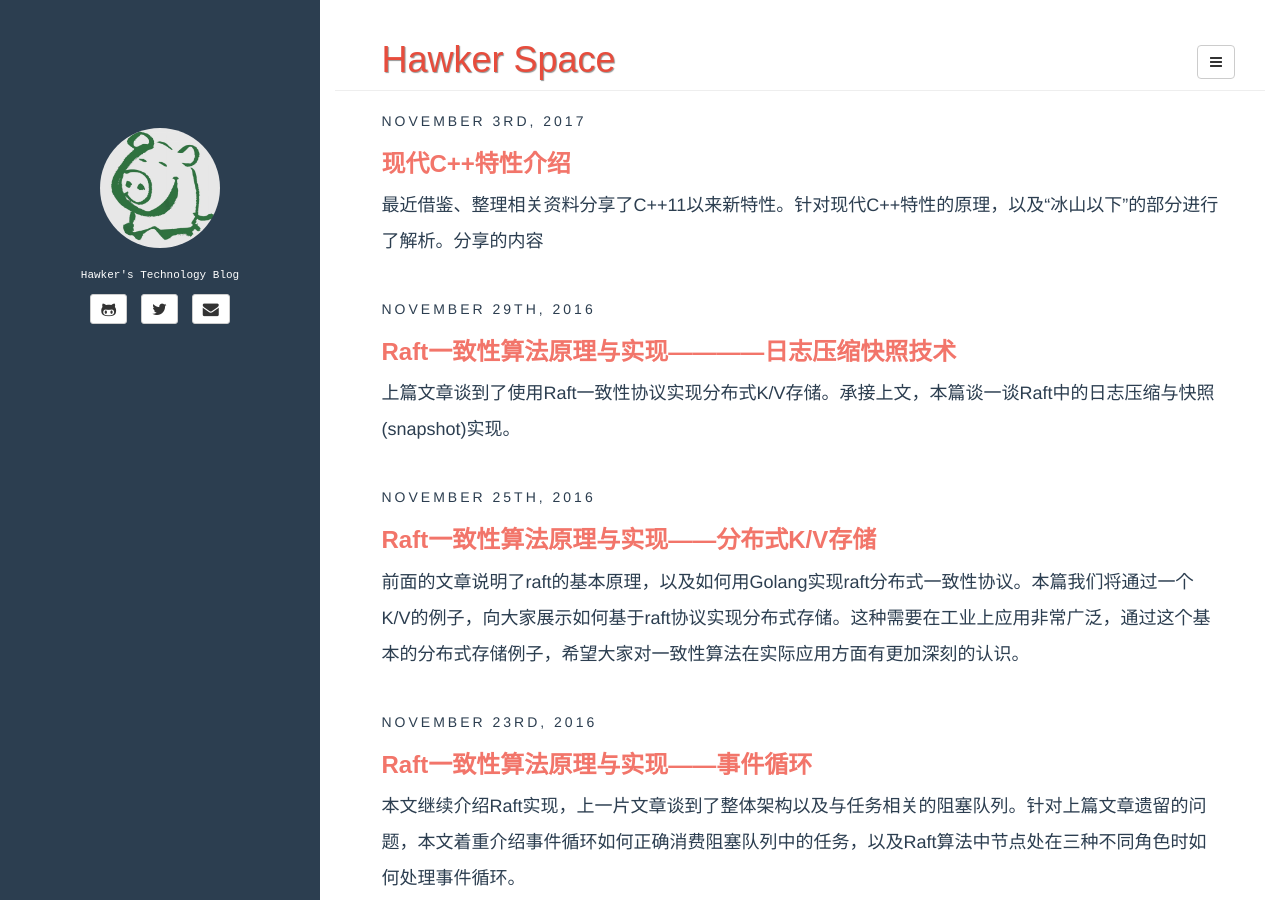
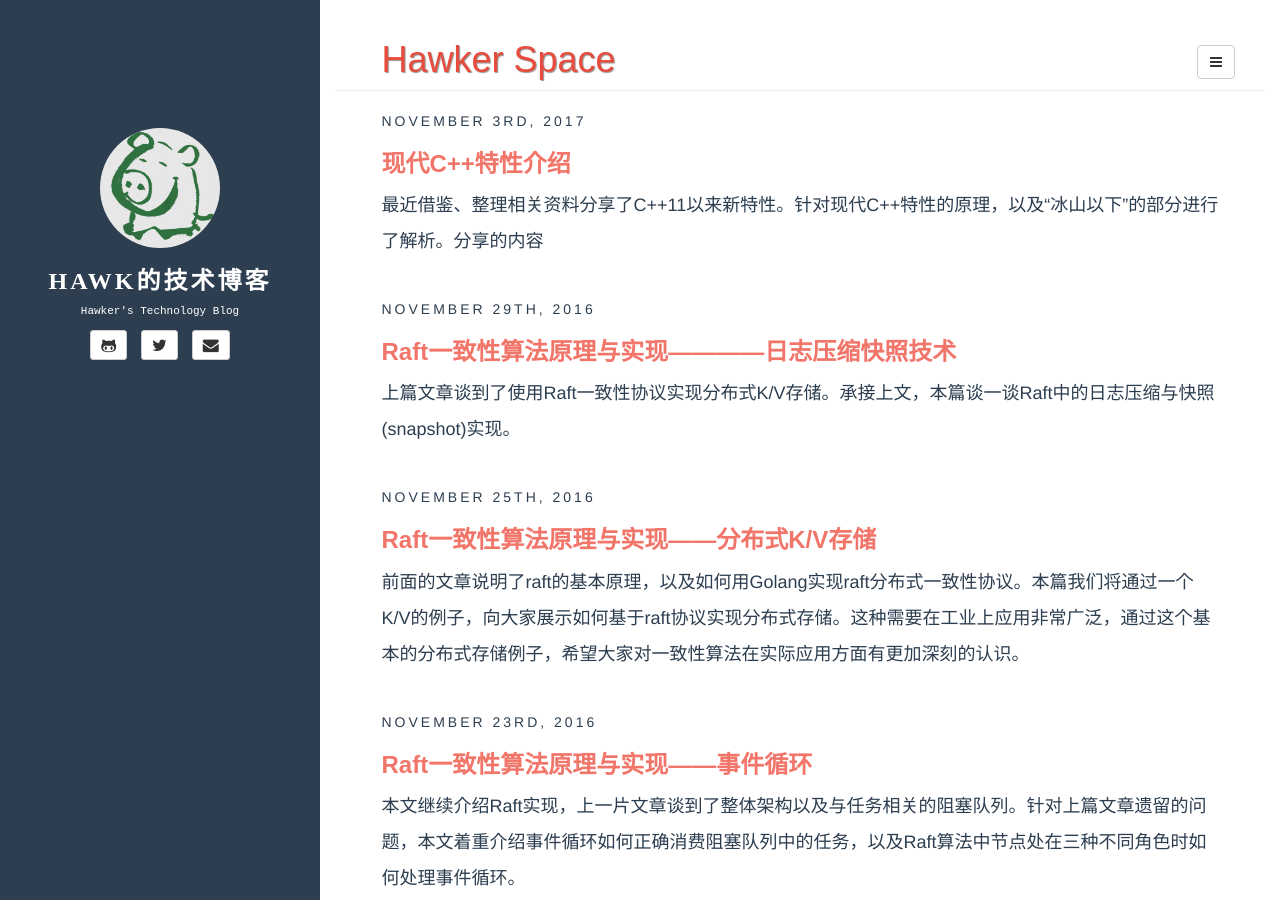
Before and after one commit to hawkxiang/hawkxiang.github.io, a Jekyll site: the page built from index.html, in a window 1280 px wide and 900 px high. Built offline with Jekyll 4.4.1, drawn with Linux system fonts in a browser that asks for light colours; the list of posts is cut into pages by our own code; comment, search, counter and statistics services are not loaded.

Commit message:
Update sidebar.html

```diff
--- a/_includes/sidebar.html
+++ b/_includes/sidebar.html
@@ -4,7 +4,7 @@
 		<img src="/assets/ico/portrait.jpg" height="120" width="120" class="img-circle" />
 	</a>
 	<h3 class="title">
-        <a href="{{ site.BASE_PATH }}/">{{ site.values.title }}</a>
+        <a href="{{ site.BASE_PATH }}/">hawk的技术博客</a>
     </h3>
 </header>
 
```
